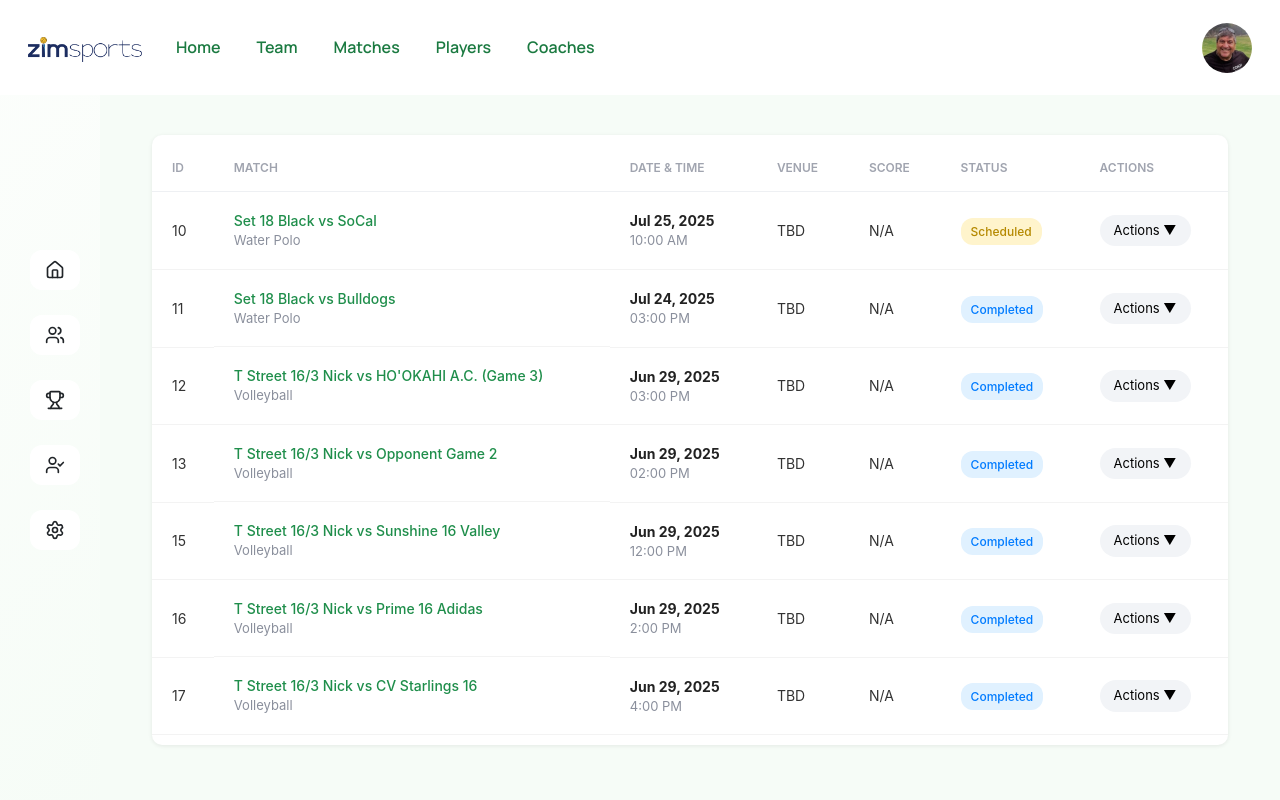
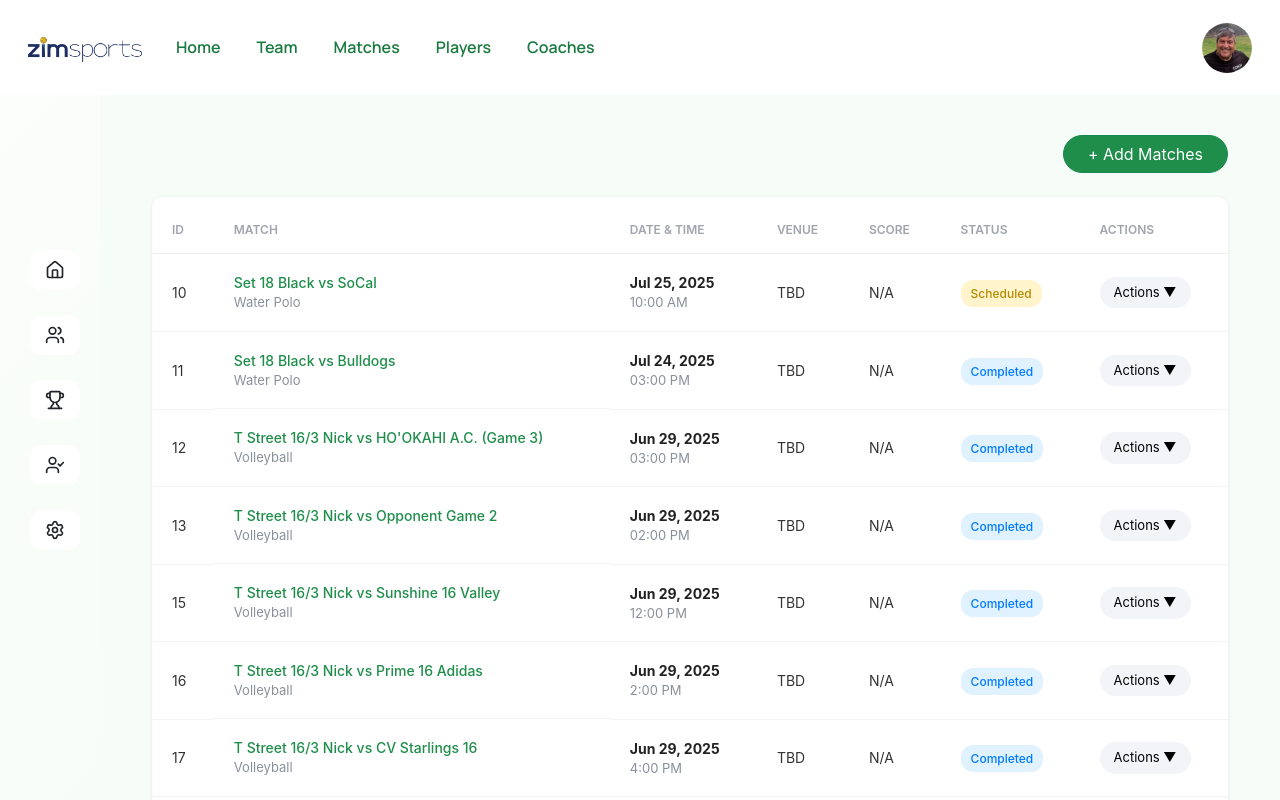
Before and after one commit to Zeeshanprojects/ZimSportsWebsite, a React (Vite) app in the folder zimsports/: page /matches in a window 1280 px wide. Built offline with nearby package versions, Linux system fonts and the light colour scheme; the HTML template or start-up script is replaced by a standard one.

Commit message:
updated code

```diff
--- a/zimsports/src/App.jsx
+++ b/zimsports/src/App.jsx
@@ -10,6 +10,7 @@ import Dashboard from "./Pages/Dashboard";
 import Teams from "./Pages/Teams";
 import Matches from "./Pages/Matches";
 import Players from "./Pages/Players";
+import Coaches from "./Pages/Coaches";
 
 function App() {
   return (
@@ -24,6 +25,7 @@ function App() {
           <Route path="/team" element={<Teams />} />
           <Route path="/matches" element={<Matches />} />
           <Route path="/players" element={<Players />} />
+          <Route path="/coaches" element={<Coaches/>}/>
         </Routes>
       </Router>
     </>
--- a/zimsports/src/Pages/Matches.jsx
+++ b/zimsports/src/Pages/Matches.jsx
@@ -93,7 +93,10 @@ export default function Matches() {
 
       <main className="matches-main">
         <div className="container-fluid">
-          {/* Header */}
+      <div className="d-flex justify-content-end align-items-center mb-4">
+
+        <button className="btn btn-success px-4 rounded-pill">+ Add Matches</button>
+      </div>
 
           {/* Table */}
           <div className="matches-card">
```
